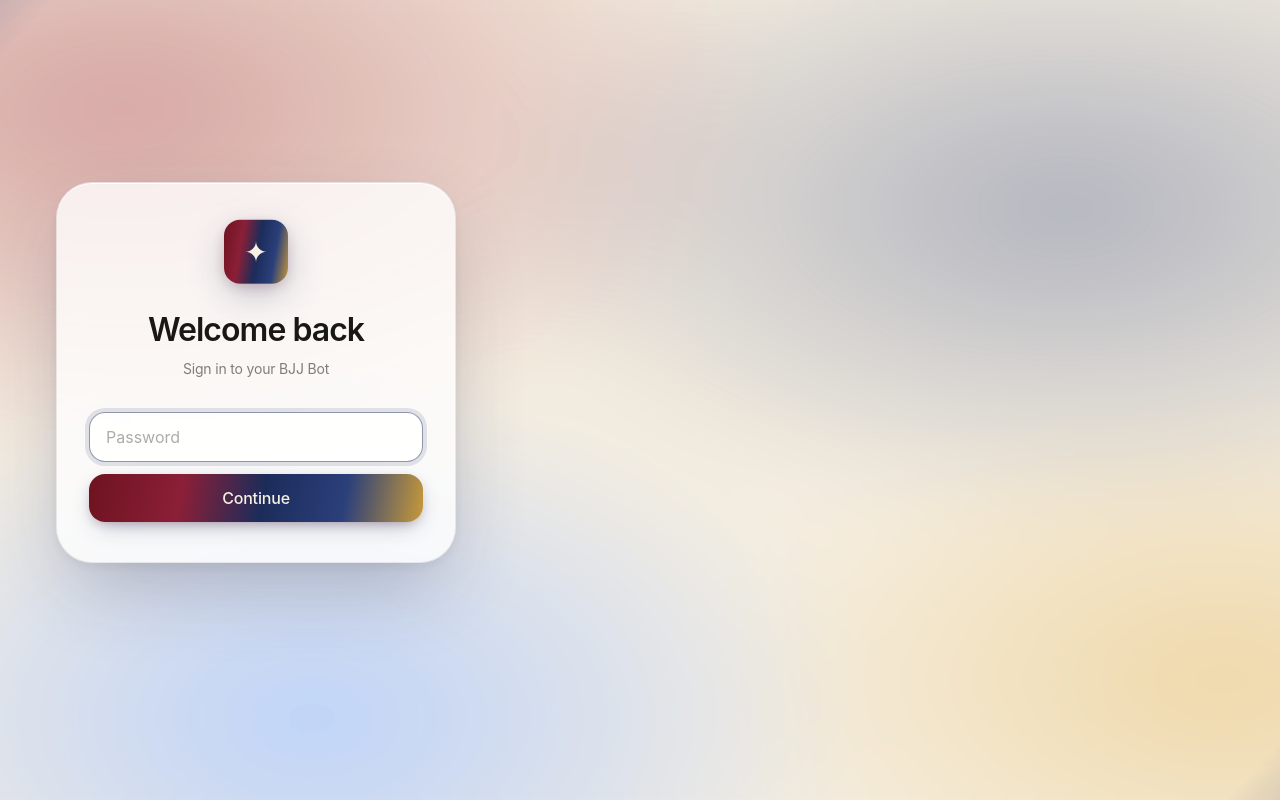
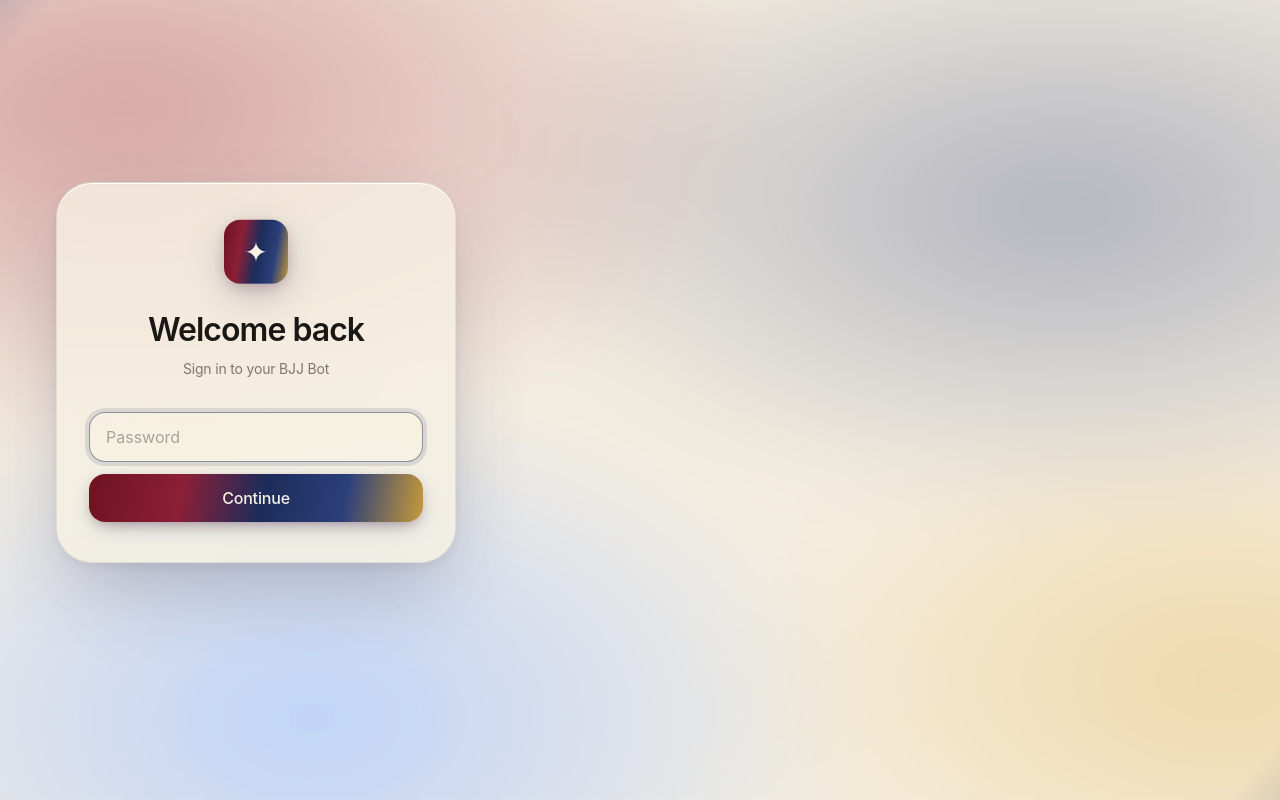
Before and after one commit to CaidenChancelor/Corey-s-Bjj-Assistant, a Flask app: page /login in a window 1280 px wide. Run offline with Flask 3, Linux system fonts and the light colour scheme.

Commit message:
style.css: warm ivory glass tints instead of cool white
Replaced 5 white-based rgba(255,255,255) glass backgrounds with
warm ivory rgba(247,241,227) to match the bg-paper palette.
Eliminates cool-cast mismatch on glass surfaces.

Co-Authored-By: Claude Opus 4.6 (1M context) <noreply@anthropic.com>

```diff
--- a/dashboard/static/style.css
+++ b/dashboard/static/style.css
@@ -234,7 +234,7 @@ body::after {
   align-items: center;
   gap: 10px;
   padding: 8px 8px 8px 14px;
-  background: rgba(255, 255, 255, 0.85);
+  background: rgba(247, 241, 227, 0.85);
   border: 1px solid var(--glass-stroke-2);
   backdrop-filter: var(--blur-md);
   -webkit-backdrop-filter: var(--blur-md);
@@ -680,7 +680,7 @@ body.auth-bg {
 }
 .login-shell { width: 100%; max-width: 400px; }
 .login-card {
-  background: rgba(255, 255, 255, 0.78);
+  background: rgba(247, 241, 227, 0.78);
   backdrop-filter: var(--blur-lg);
   -webkit-backdrop-filter: var(--blur-lg);
   border: 1px solid var(--glass-stroke-2);
@@ -732,7 +732,7 @@ body.auth-bg {
 /* ─── FORM CONTROLS ───────────────────────────────────────── */
 input[type="password"], input[type="text"], input[type="email"], textarea {
   width: 100%;
-  background: rgba(255, 255, 255, 0.6);
+  background: rgba(247, 241, 227, 0.6);
   border: 1px solid var(--glass-stroke-2);
   color: var(--fg-1);
   padding: 14px 16px;
@@ -747,7 +747,7 @@ input::placeholder, textarea::placeholder { color: var(--fg-4); }
 input:focus, textarea:focus {
   outline: none;
   border-color: rgba(28, 44, 90, 0.5);
-  background: rgba(255, 255, 255, 0.85);
+  background: rgba(247, 241, 227, 0.85);
   box-shadow: 0 0 0 4px rgba(28, 44, 90, 0.12);
 }
 
@@ -947,7 +947,7 @@ input:focus, textarea:focus {
   display: flex;
   flex-direction: column;
   gap: var(--s-2);
-  background: rgba(255, 255, 255, 0.92);
+  background: rgba(247, 241, 227, 0.92);
   backdrop-filter: var(--blur-md);
   -webkit-backdrop-filter: var(--blur-md);
   border-radius: calc(var(--r-lg) - 2px);
```
